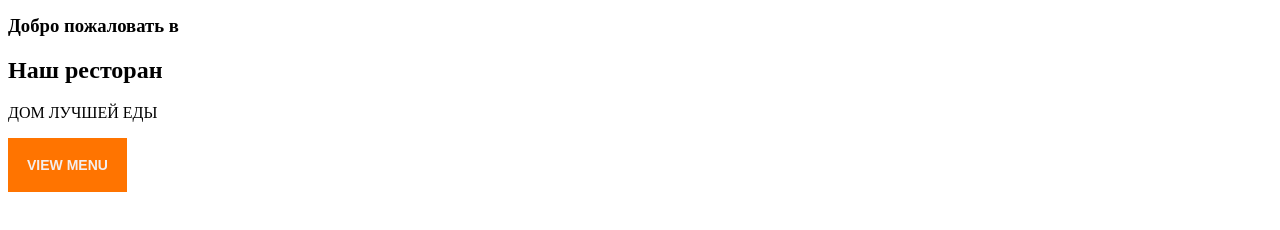
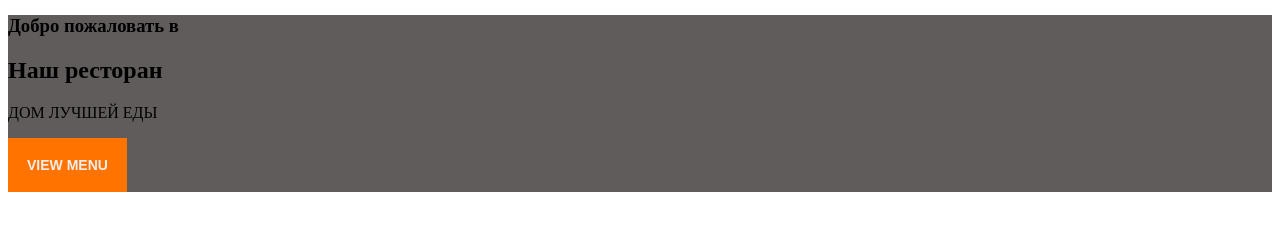
Before and after one commit to gprva/contrl.work, a plain HTML site: page index.html in a window 1280 px wide. Shown: the part 106-336 px from the top of the page. Drawn offline with Linux system fonts and the light colour scheme.

Commit message:
added bg for block_1

```diff
--- a/style.css
+++ b/style.css
@@ -37,3 +37,6 @@ li{
     color: #fff;
     border: 2px solid #373736;
 }
+.block_1{
+    background: #605c5c;
+}
```
